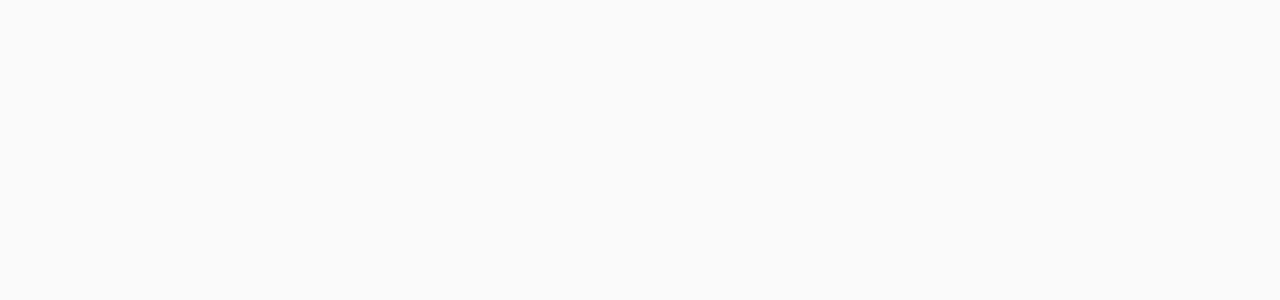
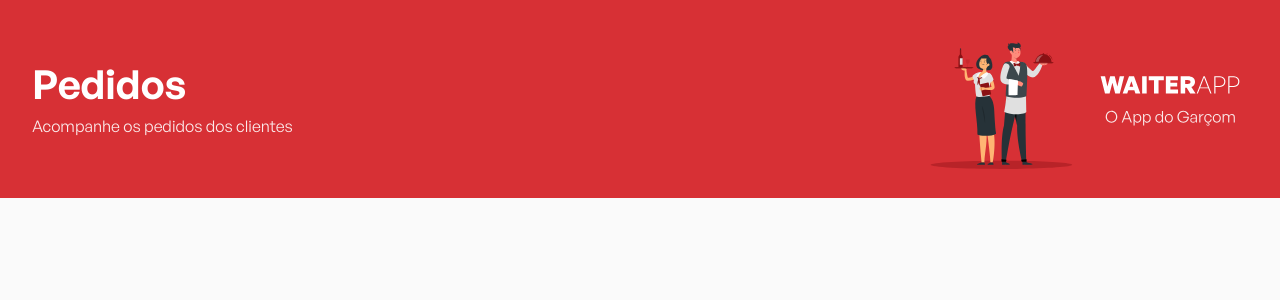
Before and after one commit to Robson-Carvalho/waiter-app-web, a React (Vite) app: page / in a window 1280 px wide. Shown: the top 300 px of the page. Built offline with nearby package versions, Linux system fonts and the light colour scheme.

Commit message:
:sparkles: header component created

```diff
--- a/src/App.tsx
+++ b/src/App.tsx
@@ -1,9 +1,15 @@
+import { ThemeProvider } from "styled-components";
 import { GlobalStyles } from "./styles/GlobalStyles";
+
+import { Header } from "./components/Header";
+
+import { cssVariables } from "./styles/cssVariables";
 
 export const App = () => {
   return (
-    <>
+    <ThemeProvider theme={cssVariables}>
       <GlobalStyles />
-    </>
+      <Header />
+    </ThemeProvider>
   );
 };
--- /dev/null
+++ b/src/components/Header/index.tsx
@@ -0,0 +1,18 @@
+import logo from "../../assets/images/logo.svg";
+
+import { Container, Content } from "./styles";
+
+export const Header = () => {
+  return (
+    <Container>
+      <Content>
+        <div className="page-details">
+          <h1>Pedidos</h1>
+          <h2>Acompanhe os pedidos dos clientes</h2>
+        </div>
+
+        <img src={logo} alt="WAITERAPPWEB" />
+      </Content>
+    </Container>
+  );
+};
--- /dev/null
+++ b/src/components/Header/styles.ts
@@ -0,0 +1,30 @@
+import styled from "styled-components";
+
+export const Container = styled.header`
+  background: ${({ theme }) => theme.colors.brandRed};
+  display: flex;
+  justify-content: center;
+  height: 198px;
+  align-items: center;
+`;
+
+export const Content = styled.div`
+  width: 100%;
+  max-width: 1216px;
+  display: flex;
+  align-items: center;
+  justify-content: space-between;
+
+  .page-details {
+    h1 {
+      ${({ theme }) => theme.texts.h2}
+      color: ${({ theme }) => theme.colors.gray0};
+    }
+    h2 {
+      ${({ theme }) => theme.texts.bodyTextMedium}
+      color: ${({ theme }) => theme.colors.gray0};
+      opacity: 0.9;
+      margin-top: 6px;
+    }
+  }
+`;
--- a/src/styles/GlobalStyles.ts
+++ b/src/styles/GlobalStyles.ts
@@ -41,6 +41,10 @@
           url('${GeneralSansSemiboldTtf}') format('truetype');
   }
 
+  html{
+    scroll-behavior: smooth;
+  }
+
   * {
     margin: 0;
     padding: 0;
--- /dev/null
+++ b/src/styles/cssVariables.ts
@@ -0,0 +1,63 @@
+export const cssVariables = {
+  colors: {
+    brandRed: "#d73035",
+    brandRedDark: "#8a1114",
+    brandRedLight: "#ffabad",
+    gray500: "#333333",
+    gray400: "#666666",
+    gray300: "#999999",
+    gray200: "#ccc",
+    gray100: "#fafafa",
+    gray0: "#fff",
+  },
+
+  texts: {
+    display: {
+      fontSize: "56px",
+      fontWeight: 600,
+      lineHeight: "120%",
+    },
+
+    h1: {
+      fontSize: "48px",
+      fontWeight: 600,
+      lineHeight: "120%",
+    },
+    h2: {
+      fontSize: "40px",
+      fontWeight: 600,
+      lineHeight: "120%",
+    },
+    h3: {
+      fontSize: "32px",
+      fontWeight: 600,
+      lineHeight: "120%",
+    },
+    h4: {
+      fontSize: "24px",
+      fontWeight: 600,
+      lineHeight: "120%",
+    },
+    h5: {
+      fontSize: "20px",
+      fontWeight: 600,
+      lineHeight: "120%",
+    },
+
+    bodyTextLarge: {
+      fontSize: "18px",
+      fontWeight: 400,
+      lineHeight: "150%",
+    },
+    bodyTextMedium: {
+      fontSize: "16px",
+      fontWeight: 400,
+      lineHeight: "150%",
+    },
+    bodyTextSmall: {
+      fontSize: "14px",
+      fontWeight: 400,
+      lineHeight: "150%",
+    },
+  },
+};
```
